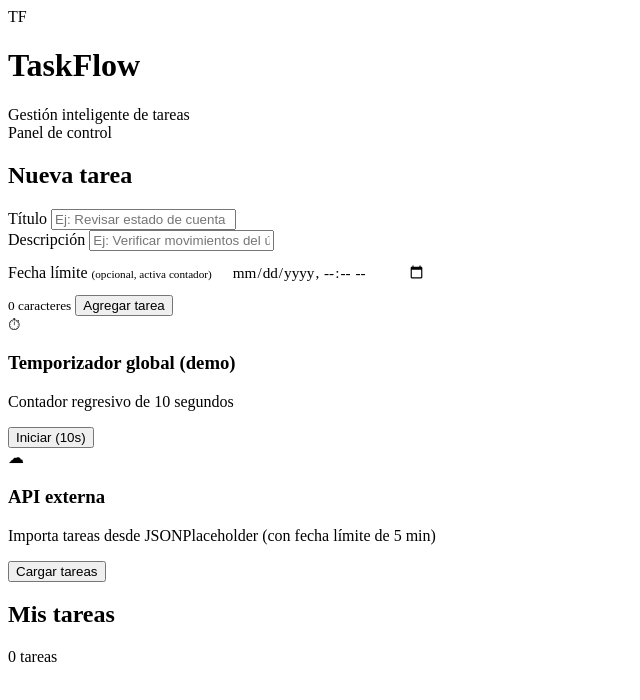
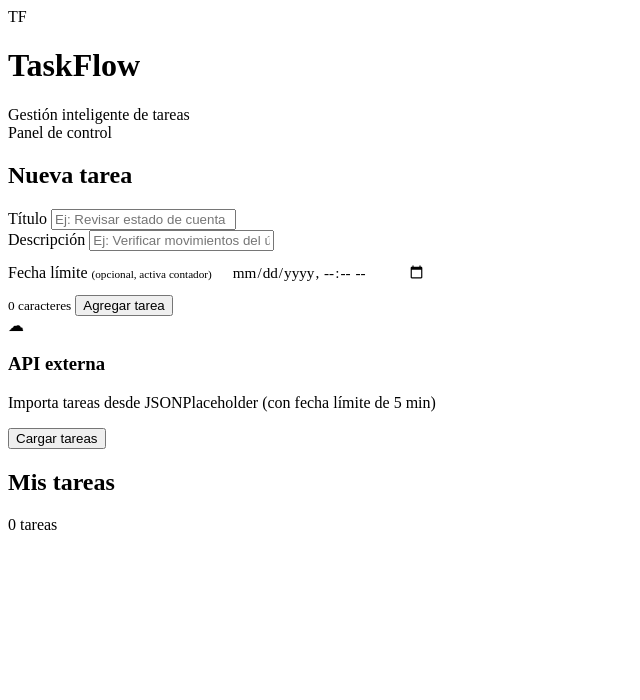
Before and after one commit to FranciscoDastres/prueba_modulo_4, a plain HTML site: page index.html in a window 1280 px wide. Shown: the whole page, without its empty margins (0-640 px from the left). Drawn offline with Linux system fonts and the light colour scheme.

Commit message:
refactor(ui): eliminar temporizador demo y actualizar estructura html

```diff
--- a/index.html
+++ b/index.html
@@ -61,20 +61,6 @@
 
       <section class="actions-panel">
         <div class="action-card">
-          <div class="action-icon">⏱</div>
-          <div class="action-content">
-            <h3>Temporizador global (demo)</h3>
-            <p>Contador regresivo de 10 segundos</p>
-            <div class="action-row">
-              <button id="start-timer-btn" class="btn btn-secondary">
-                Iniciar (10s)
-              </button>
-              <span id="countdown" class="countdown"></span>
-            </div>
-          </div>
-        </div>
-
-        <div class="action-card">
           <div class="action-icon">☁</div>
           <div class="action-content">
             <h3>API externa</h3>
```
